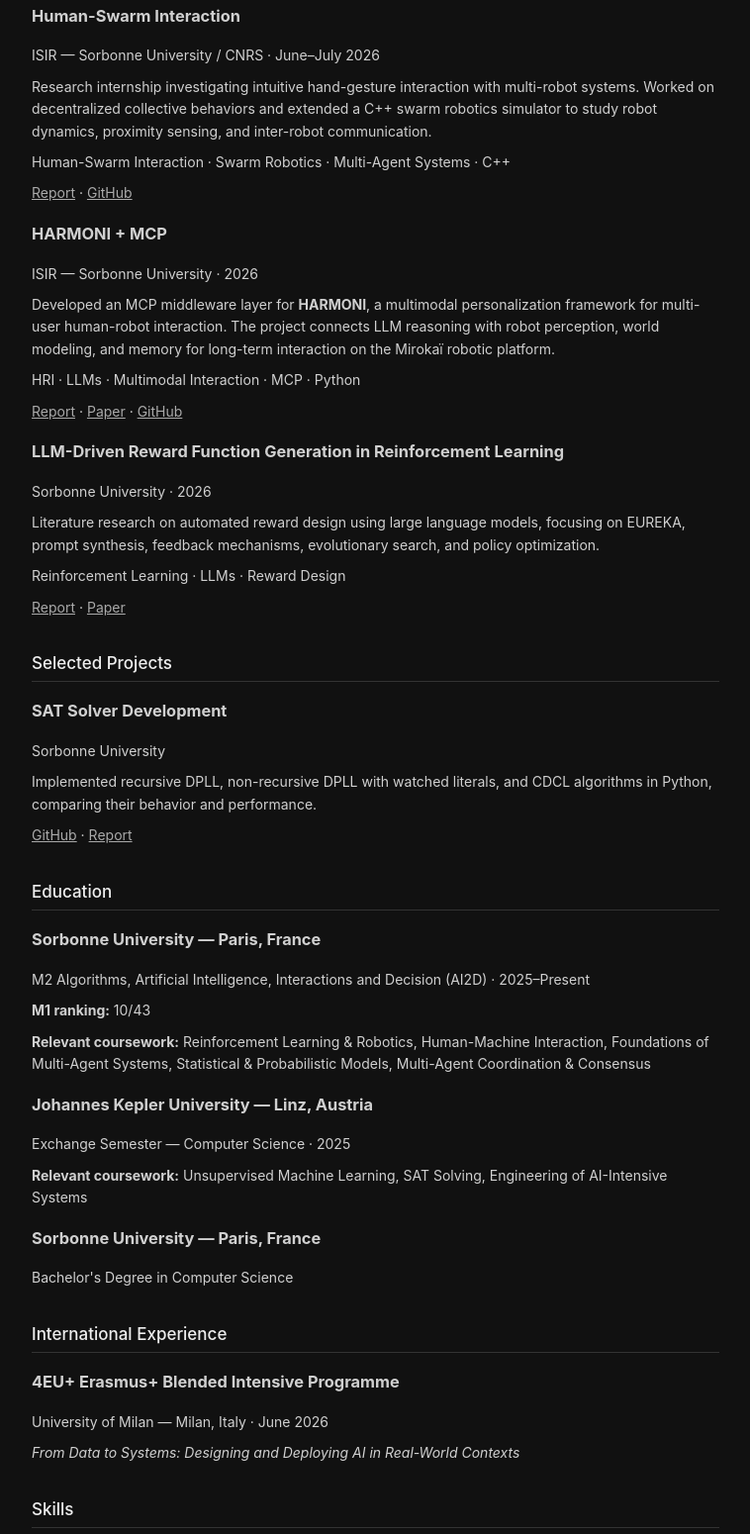
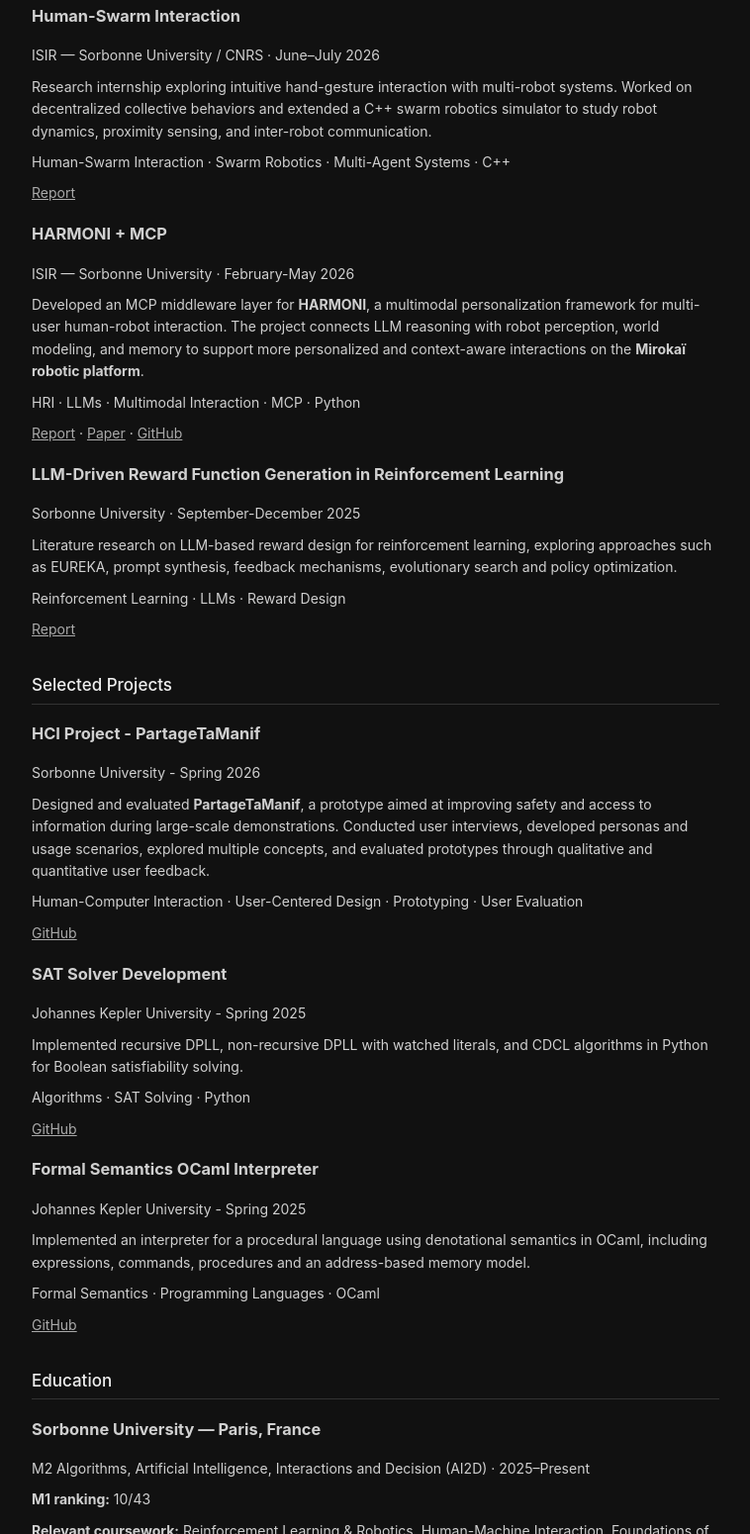
Before and after one commit to LynaHocine/LynaHocine.github.io, a plain HTML site: page index.html in a window 1280 px wide. Shown: the part 483-2033 px from the top of the page at 99% size, without its empty margins (403-1161 px from the left). Drawn offline with Linux system fonts and the light colour scheme.

Commit message:
Revise internship and project descriptions in index.html
Updated descriptions and project details for clarity and accuracy.

```diff
--- a/index.html
+++ b/index.html
@@ -99,7 +99,7 @@
                     </p>
 
                     <p>
-                        Research internship investigating intuitive hand-gesture
+                        Research internship exploring intuitive hand-gesture
                         interaction with multi-robot systems. Worked on
                         decentralized collective behaviors and extended a
                         C++ swarm robotics simulator to study robot dynamics,
@@ -112,8 +112,7 @@
                     </p>
 
                     <p>
-                        <a href="#">Report</a> ·
-                        <a href="#">GitHub</a>
+                        <a href="#">Report</a>
                     </p>
 
                 </div>
@@ -124,7 +123,7 @@
                     <h3>HARMONI + MCP</h3>
 
                     <p class="meta">
-                        ISIR — Sorbonne University · 2026
+                        ISIR — Sorbonne University · February-May 2026
                     </p>
 
                     <p>
@@ -132,8 +131,8 @@
                         <strong>HARMONI</strong>, a multimodal personalization
                         framework for multi-user human-robot interaction.
                         The project connects LLM reasoning with robot
-                        perception, world modeling, and memory for long-term
-                        interaction on the Mirokaï robotic platform.
+                        perception, world modeling, and memory to support more
+                        personalized and context-aware interactions on the <Strong>Mirokaï robotic platform</Strong>.
                     </p>
 
                     <p class="tags">
@@ -157,14 +156,13 @@
                     </h3>
 
                     <p class="meta">
-                        Sorbonne University · 2026
+                        Sorbonne University · September-December 2025
                     </p>
 
                     <p>
-                        Literature research on automated reward design using
-                        large language models, focusing on EUREKA, prompt
-                        synthesis, feedback mechanisms, evolutionary search,
-                        and policy optimization.
+                        Literature research on LLM-based reward design for reinforcement learning,
+                        exploring approaches such as EUREKA, prompt synthesis, feedback mechanisms,
+                        evolutionary search and policy optimization.
                     </p>
 
                     <p class="tags">
@@ -172,8 +170,7 @@
                     </p>
 
                     <p>
-                        <a href="#">Report</a> ·
-                        <a href="#">Paper</a>
+                        <a href="#">Report</a>
                     </p>
 
                 </div>
@@ -186,21 +183,71 @@
 
                 <div class="project">
 
+                    <h3>HCI Project - PartageTaManif</h3>
+
+                    <p class="meta">
+                        Sorbonne University - Spring 2026
+                    </p>
+
+                    <p>
+                        Designed and evaluated <Strong>PartageTaManif</Strong>, a prototype aimed
+                        at improving safety and access to information during large-scale demonstrations.
+                        Conducted user interviews, developed personas and usage scenarios, explored multiple
+                        concepts, and evaluated prototypes through qualitative and quantitative user feedback.
+                    </p>
+
+                     <p class="tags">
+                        Human-Computer Interaction · User-Centered Design · Prototyping · User Evaluation
+                    </p>
+
+                    <p>
+                        <a href="#">GitHub</a>
+                    </p>
+
+                </div>
+
+                <div class="project">
+
                     <h3>SAT Solver Development</h3>
 
                     <p class="meta">
-                        Sorbonne University
+                        Johannes Kepler University - Spring 2025
                     </p>
 
                     <p>
-                        Implemented recursive DPLL, non-recursive DPLL with
-                        watched literals, and CDCL algorithms in Python,
-                        comparing their behavior and performance.
+                        Implemented recursive DPLL, non-recursive DPLL with watched literals, and
+                        CDCL algorithms in Python for Boolean satisfiability solving.
+                    </p>
+
+                     <p class="tags">
+                        Algorithms · SAT Solving · Python
                     </p>
 
                     <p>
-                        <a href="#">GitHub</a> ·
-                        <a href="#">Report</a>
+                        <a href="#">GitHub</a>
+                    </p>
+
+                </div>
+
+                <div class="project">
+
+                    <h3>Formal Semantics OCaml Interpreter</h3>
+
+                    <p class="meta">
+                        Johannes Kepler University - Spring 2025
+                    </p>
+
+                    <p>
+                        Implemented an interpreter for a procedural language using denotational semantics
+                        in OCaml, including expressions, commands, procedures and an address-based memory model.
+                    </p>
+
+                     <p class="tags">
+                        Formal Semantics · Programming Languages · OCaml
+                    </p>
+
+                    <p>
+                        <a href="#">GitHub</a>
                     </p>
 
                 </div>
```
